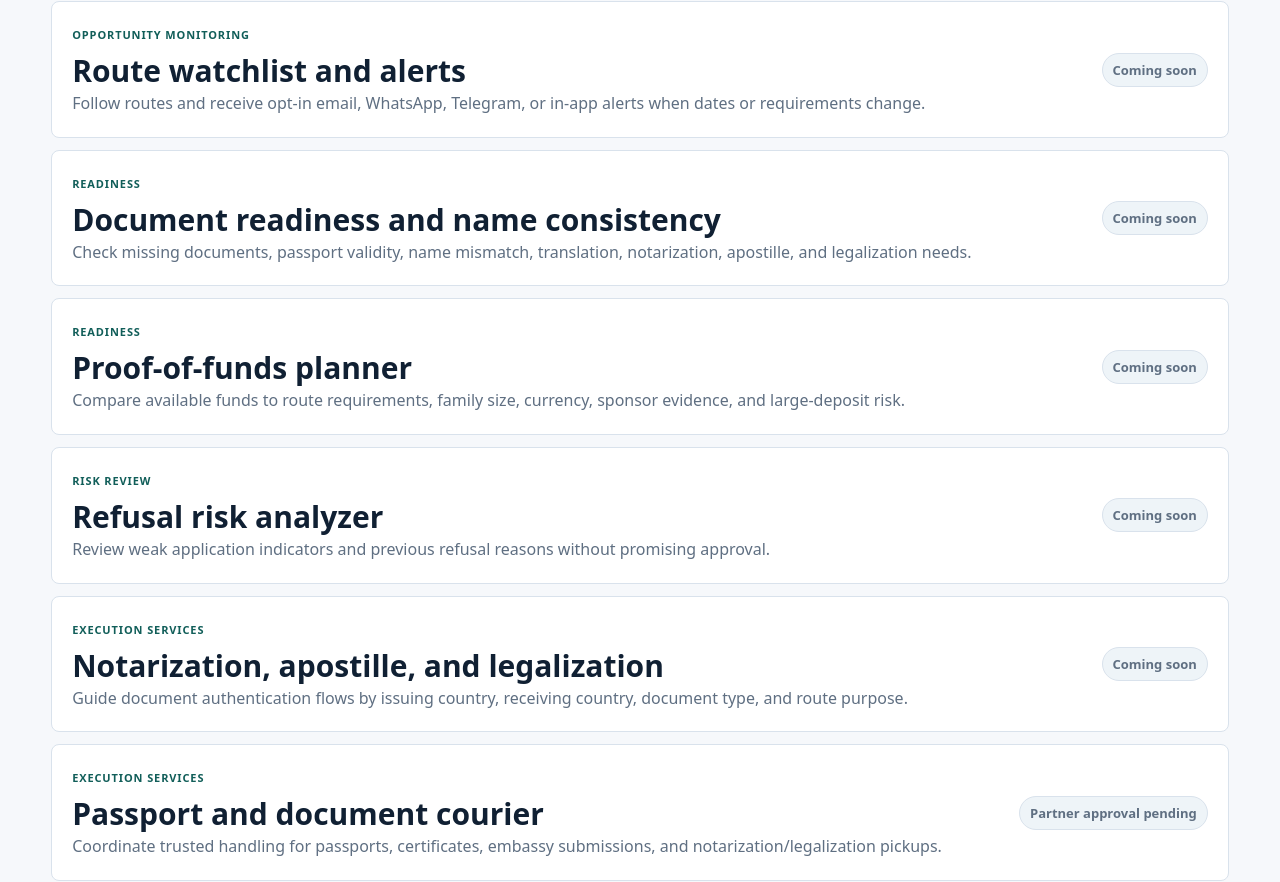
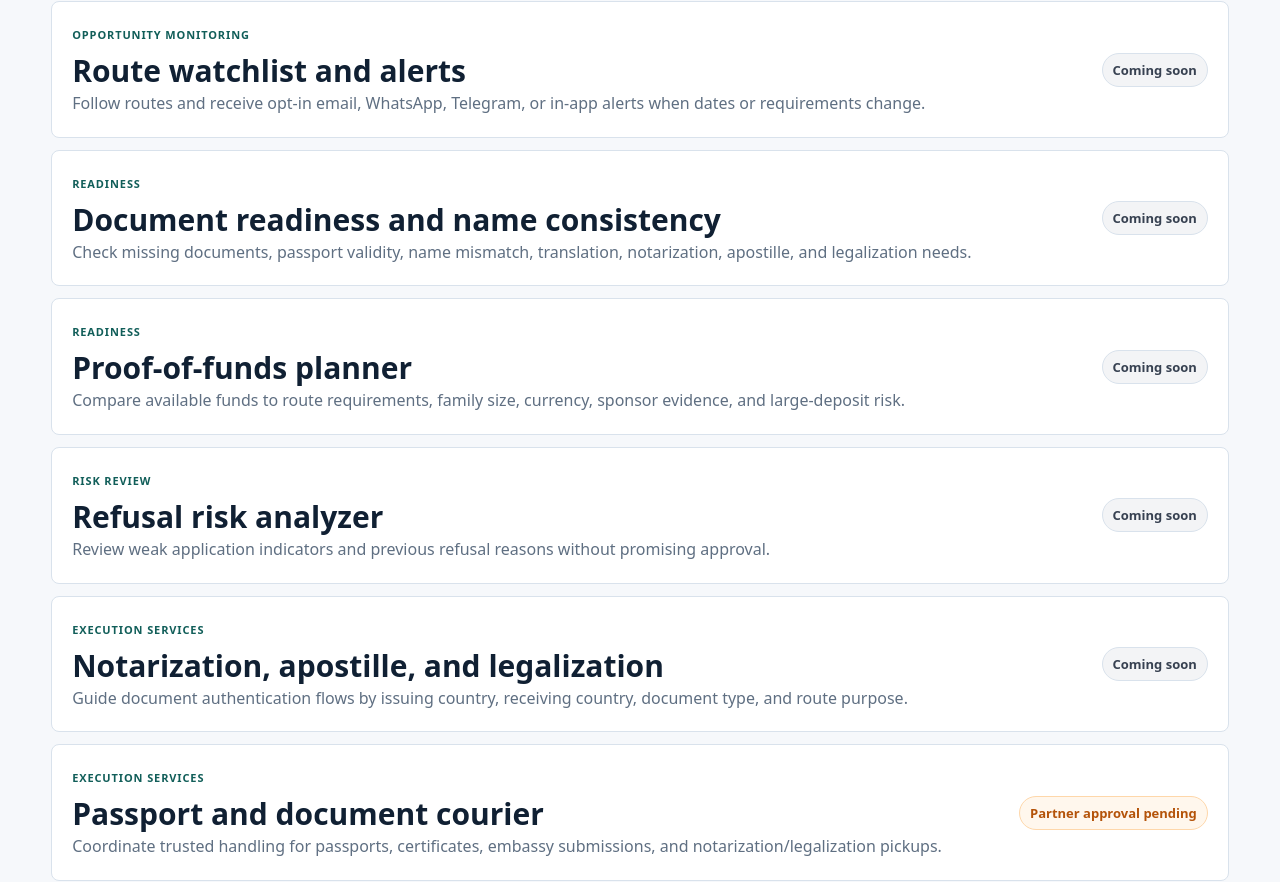
Before and after one commit to SirBM201/SirBM201-moveready-frontend, a Next.js app: page /platform in a window 1280 px wide. Shown: the part 815-1697 px from the top of the page. Built offline with nearby package versions, Linux system fonts and the light colour scheme.

Commit message:
Style public availability states

```diff
--- a/app/globals.css
+++ b/app/globals.css
@@ -555,18 +555,18 @@ h1 {
   gap: 8px;
 }
 
-.module-status.live {
+.module-status.available {
   color: var(--brand-strong);
   background: #e7f4f2;
   border-color: #b9d7d3;
 }
 
-.module-status.planned {
+.module-status.coming_soon {
   color: #374151;
   background: #f3f4f6;
 }
 
-.module-status.partner_pending {
+.module-status.partner_approval {
   color: var(--warning);
   background: #fff7ed;
   border-color: #fed7aa;
```
